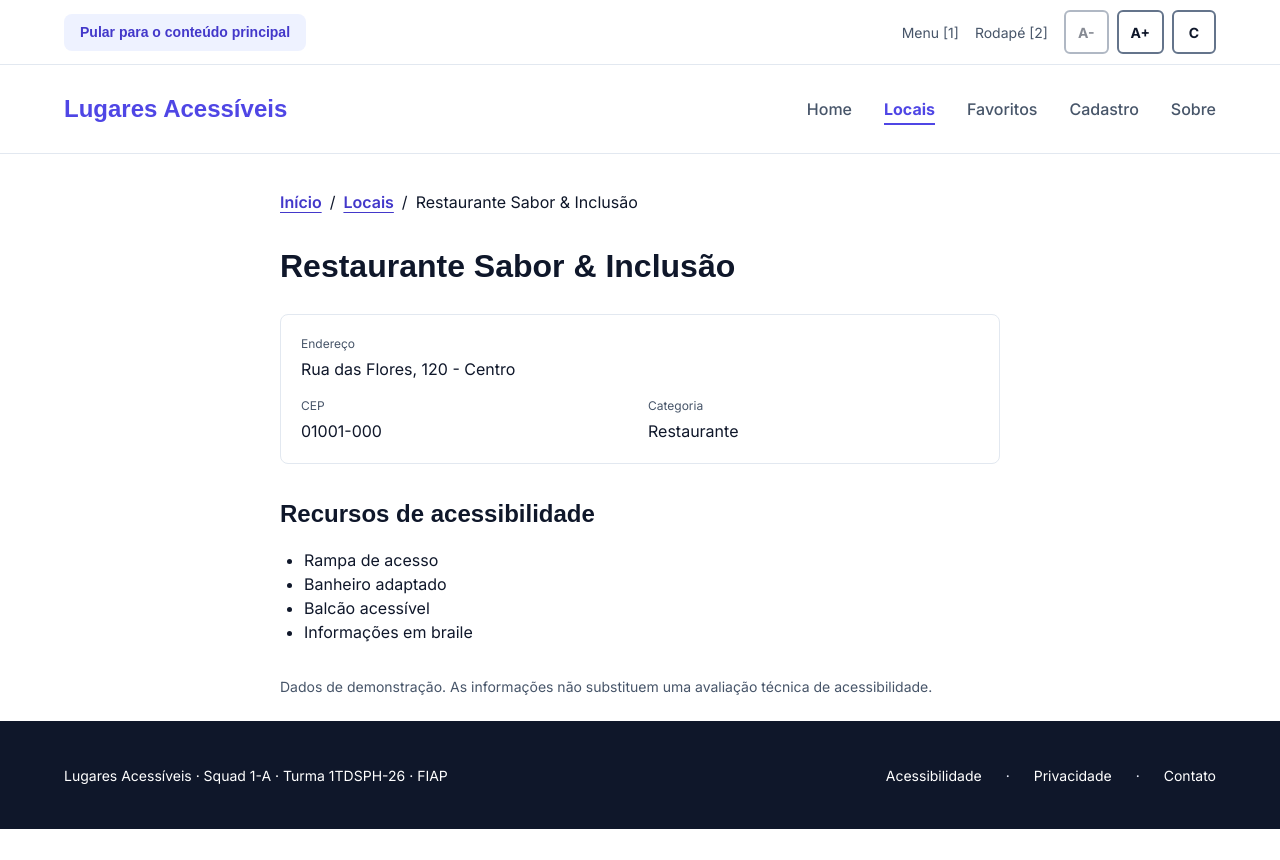
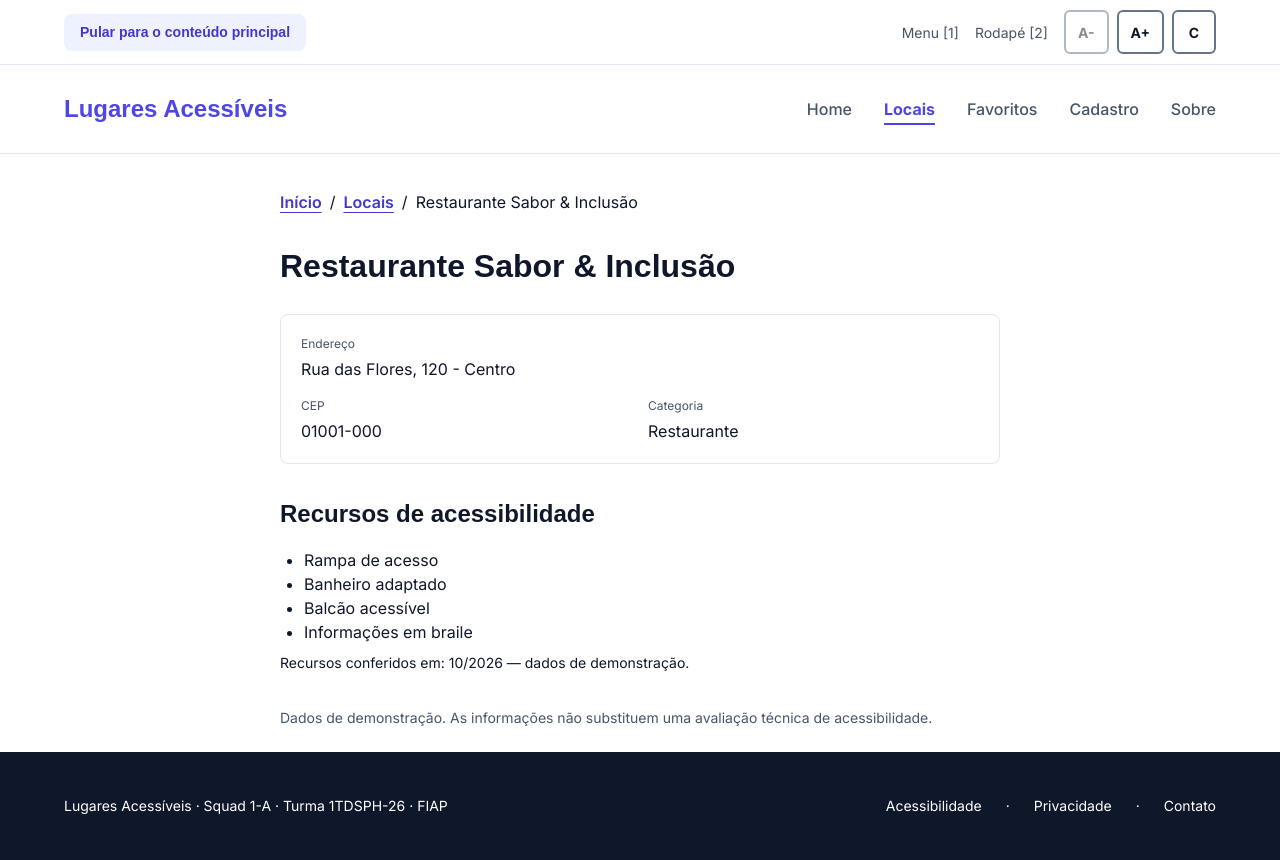
Before and after one commit to 1TDSPH-26/portal-locais-acessiveis, a React (Vite) app: page /locais/1 in a window 1280 px wide. Before the commit the page ends 829 px from the top, so only its background shows below. Built offline with nearby package versions, Linux system fonts and the light colour scheme; a web font is replaced by a local one.

Commit message:
feat(detalhes): exibe mes de conferencia dos recursos
Exibe conferidoEm na secao de recursos de acessibilidade do estabelecimento selecionado.

```diff
--- a/src/pages/DetalhesLocal/DetalhesLocal.tsx
+++ b/src/pages/DetalhesLocal/DetalhesLocal.tsx
@@ -2,6 +2,7 @@ import { useCallback } from 'react'
 import { Link, useParams } from 'react-router'
 import ErrorMessage from '../../components/Feedback/ErrorMessage'
 import LoadingState from '../../components/Feedback/LoadingState'
+import DataAtualizacao from '../../components/Feedback/DataAtualizacao'
 import { useConsulta } from '../../hooks/useConsulta'
 import { buscarLocalPorId } from '../../services/locais-consulta'
 import type { Categoria, RecursoAcessibilidade } from '../../types/local'
@@ -180,6 +181,7 @@ export default function DetalhesLocal() {
             <li key={recurso}>{nomesRecurso[recurso]}</li>
           ))}
         </ul>
+        <DataAtualizacao tipo="conferencia" data={local.conferidoEm} />
       </section>
 
       <p className="mt-8 font-corpo text-corpo-14 text-secundaria">
```
